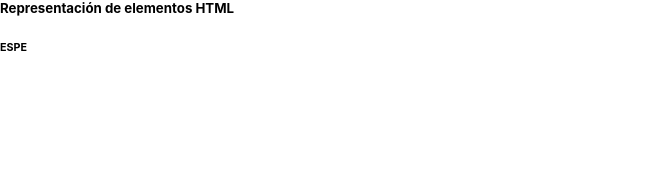
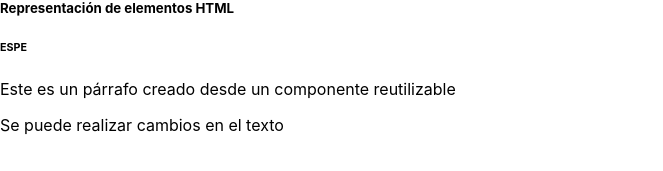
Before and after one commit to Willianh25/pry_componentes_react, a React (Create React App) app: page / in a window 1280 px wide. Shown: the part 391-562 px from the top of the page, without its empty margins (0-663 px from the left). Built offline with nearby package versions, Linux system fonts and the light colour scheme.

Commit message:
Se crea el componente Parrafo.js, usando props, y se añade a App.js

```diff
--- a/src/App.js
+++ b/src/App.js
@@ -1,5 +1,6 @@
 import Imagen from "./components/Imagen";
 import Titulo from "./components/Titulo";
+import Parrafo from "./components/Parrafo";
 
 function App() {
   return (
@@ -18,6 +19,9 @@ function App() {
       <Titulo texto="Componentes React" nivel={4} />
       <Titulo texto="Representación de elementos HTML" nivel={5} />
       <Titulo texto="ESPE" nivel={6} />
+
+      <Parrafo texto="Este es un párrafo creado desde un componente reutilizable" />
+      <Parrafo texto="Se puede realizar cambios en el texto" />
     </div>
   );
 }
--- a/src/components/Parrafo.js
+++ b/src/components/Parrafo.js
@@ -0,0 +1,11 @@
+// Se crea un componente funcional llamado Parrafo
+function Parrafo(props) {
+  return (
+    <p className="text-secondary"> {/* Se utiliza la clase text-secondary para aplicar un estilo secundario */}
+      {props.texto}
+    </p>
+  );
+}
+
+// Se exporta el componente Parrafo para que pueda ser utilizado en otros archivos
+export default Parrafo;
```
